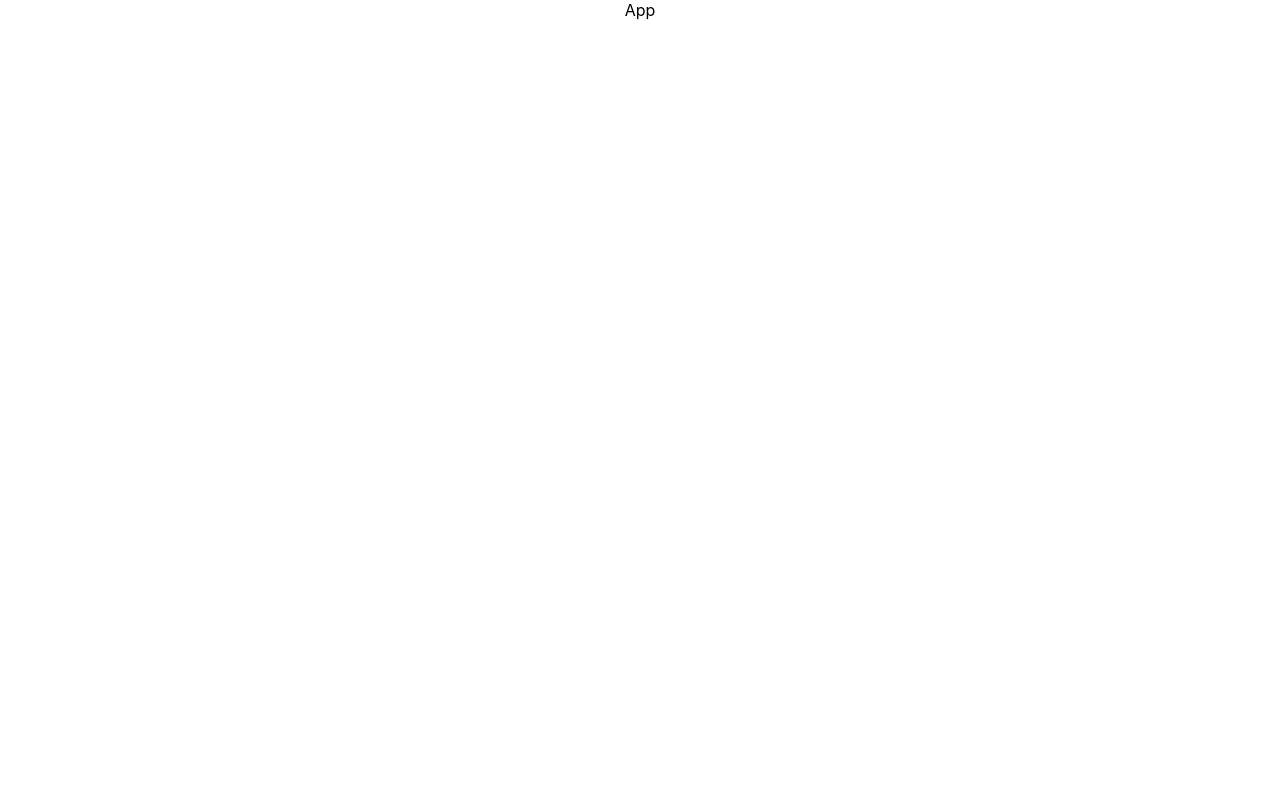
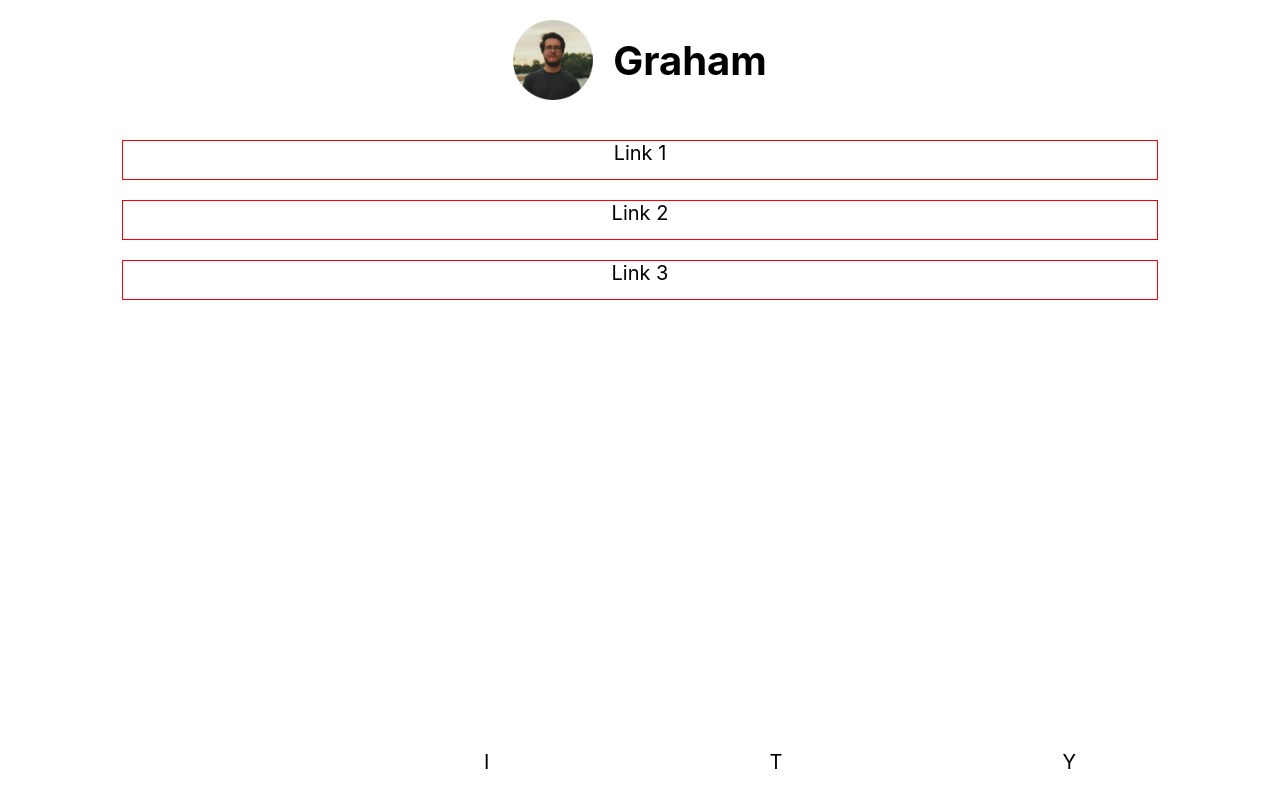
Before and after one commit to grahamjantz/link-in-bio, a React (Create React App) app: page / in a window 1280 px wide. Built offline with nearby package versions, Linux system fonts and the light colour scheme.

Commit message:
began working on ui

```diff
--- a/package.json
+++ b/package.json
@@ -9,6 +9,7 @@
     "@testing-library/user-event": "^14.4.3",
     "react": "^18.2.0",
     "react-dom": "^18.2.0",
+    "react-icons": "^4.7.1",
     "react-redux": "^8.0.5",
     "react-scripts": "5.0.1",
     "web-vitals": "^2.1.4"
--- a/src/App.css
+++ b/src/App.css
@@ -1,39 +1,10 @@
 .App {
+  width: 100%;
+  height: 100%;
   text-align: center;
-}
-
-.App-logo {
-  height: 40vmin;
-  pointer-events: none;
-}
-
-@media (prefers-reduced-motion: no-preference) {
-  .App-logo {
-    animation: App-logo-float infinite 3s ease-in-out;
-  }
-}
-
-.App-header {
-  min-height: 100vh;
   display: flex;
   flex-direction: column;
+  justify-content: space-between;
   align-items: center;
-  justify-content: center;
-  font-size: calc(10px + 2vmin);
+  font-size: 2rem;
 }
-
-.App-link {
-  color: rgb(112, 76, 182);
-}
-
-@keyframes App-logo-float {
-  0% {
-    transform: translateY(0);
-  }
-  50% {
-    transform: translateY(10px);
-  }
-  100% {
-    transform: translateY(0px);
-  }
-}
--- a/src/App.js
+++ b/src/App.js
@@ -1,10 +1,15 @@
 import React from 'react';
 import './App.css';
+import Footer from './features/Footer/Footer';
+import Header from './features/Header/Header';
+import Links from './features/Links/Links';
 
 function App() {
   return (
     <div className="App">
-      App
+      <Header />
+      <Links />
+      <Footer />
     </div>
   );
 }
--- /dev/null
+++ b/src/features/Footer/Footer.css
@@ -0,0 +1,13 @@
+footer {
+    width: 90%;
+    height: 10%;
+}
+
+footer ul {
+    width: 100%;
+    height: 100%;
+    list-style: none;
+    display: flex;
+    justify-content: space-around;
+    align-items: center;
+}
--- /dev/null
+++ b/src/features/Footer/Footer.js
@@ -0,0 +1,63 @@
+import React, { useEffect, useState } from 'react'
+import { generateId } from '../Links/Links'
+
+import "./Footer.css"
+
+import { FaFacebook, FaInstagram, FaTwitter, FaYoutube} from 'react-icons/fa'
+
+const Footer = () => {
+
+  const [socialMediaLinks, setSocialMediaLinks] = useState([])
+
+  useEffect(() => {
+    setSocialMediaLinks([
+      {
+        icon: FaFacebook,
+        href: "/",
+        id: generateId(),
+        visible: true
+      },
+      {
+        icon: "I",
+        href: "/",
+        id: generateId(),
+        visible: true
+      },
+      {
+        icon: "T",
+        href: "/",
+        id: generateId(),
+        visible: true
+      },
+      {
+        icon: "Y",
+        href: "/",
+        id: generateId(),
+        visible: true
+      },
+    ])
+  }, [])
+
+  return (
+    <footer>
+      <ul>
+        {socialMediaLinks !== [] ? (
+          socialMediaLinks.map((link) => {
+            if (link.visible === true) {
+              return (
+                <li key={link.id}>
+                  <a href={link.href}>
+                    {link.icon}
+                  </a>
+                </li>
+              )
+            }
+            return ''
+          })
+        ) : ''}
+      </ul>
+    </footer>
+  )
+}
+
+export default Footer
--- /dev/null
+++ b/src/features/Header/Header.css
@@ -0,0 +1,13 @@
+header {
+    width: 90%;
+    height: 10%;
+    display: flex;
+    justify-content: center;
+    align-items: center;
+    gap: 2rem;
+    margin: 2rem 0;
+}
+
+header img {
+    height: 100%;
+}
--- /dev/null
+++ b/src/features/Header/Header.js
@@ -0,0 +1,24 @@
+import React, { useEffect, useState } from 'react'
+import "./Header.css"
+
+import hero from '../../images/Hero_Image.jpeg'
+
+const Header = () => {
+
+    const [name, setName] = useState('')
+    const [imgLink, setImgLink] = useState('')
+
+    useEffect(() => {
+        setName('Graham')
+        setImgLink(hero)
+    }, [])
+
+  return (
+    <header>
+        <img src={imgLink} alt='hero'/>
+        <h1>{name}</h1>
+    </header>
+  )
+}
+
+export default Header
--- /dev/null
+++ b/src/features/Links/Link.css
@@ -0,0 +1,6 @@
+a {
+    width: 100%;
+    height: 100%;
+    color: black;
+    text-decoration: none;
+}
--- /dev/null
+++ b/src/features/Links/Link.js
@@ -0,0 +1,12 @@
+import React from 'react'
+import "./Link.css"
+
+const Link = ({ link }) => {
+  return (
+    <a href={link.href}>
+      {link.text}
+    </a>
+  )
+}
+
+export default Link
--- /dev/null
+++ b/src/features/Links/Links.css
@@ -0,0 +1,29 @@
+main {
+    width: 90%;
+    height: 80%;
+    display: flex;
+    flex-direction: column;
+    justify-content: flex-start;
+    align-items: center;
+    padding-top: 2rem;
+}
+
+main ul {
+    width: 100%;
+    height: 100%;
+    list-style: none;
+    display: flex;
+    flex-direction: column;
+    justify-content: flex-start;
+    align-items: center;
+    gap: 2rem;
+}
+
+main ul li {
+    display: flex;
+    align-items: center;
+    justify-content: center;
+    border: 1px solid red;
+    width: 90%;
+    height: 4rem;
+}
--- /dev/null
+++ b/src/features/Links/Links.js
@@ -0,0 +1,58 @@
+import React, { useEffect, useState } from 'react'
+import './Links.css'
+
+import Link from './Link'
+
+export const generateId = () => {
+  return Math.floor(Math.random() * 10000000)
+}
+
+const Links = () => {
+
+  const [links, setLinks] = useState([])
+
+
+  useEffect(() => {
+    setLinks([
+      {
+        text: "Link 1",
+        href: "/",
+        visible: true,
+        id: generateId()
+      },
+      {
+        text: "Link 2",
+        href: "/",
+        visible: true,
+        id: generateId()
+      },
+      {
+        text: "Link 3",
+        href: "/",
+        visible: true,
+        id: generateId()
+      },
+    ])
+  }, [])
+
+  return (
+    <main>
+      <ul>
+        {links !== [] ? (
+          links.map((link) => {
+            if (link.visible === true) {
+              return (
+                <li key={link.id}>
+                  <Link link={link}/>
+                </li>
+              )
+            }
+            return ''
+          })
+        ) : ''}
+      </ul>
+    </main>
+  )
+}
+
+export default Links
--- a/src/index.css
+++ b/src/index.css
@@ -1,3 +1,7 @@
+html {
+  font-size: 10px;
+}
+
 body {
   margin: 0;
   font-family: -apple-system, BlinkMacSystemFont, 'Segoe UI', 'Roboto', 'Oxygen',
@@ -11,3 +15,15 @@ code {
   font-family: source-code-pro, Menlo, Monaco, Consolas, 'Courier New',
     monospace;
 }
+
+*{
+  margin: 0;
+  padding: 0;
+  box-sizing: border-box;
+}
+
+#root {
+  width: 100vw;
+  height: 100vh;
+  overflow: hidden;
+}
```
Also changed, not shown: src/images/Hero_Image.jpeg (added), 1 other file (tests, documents, lock files or other folders).
